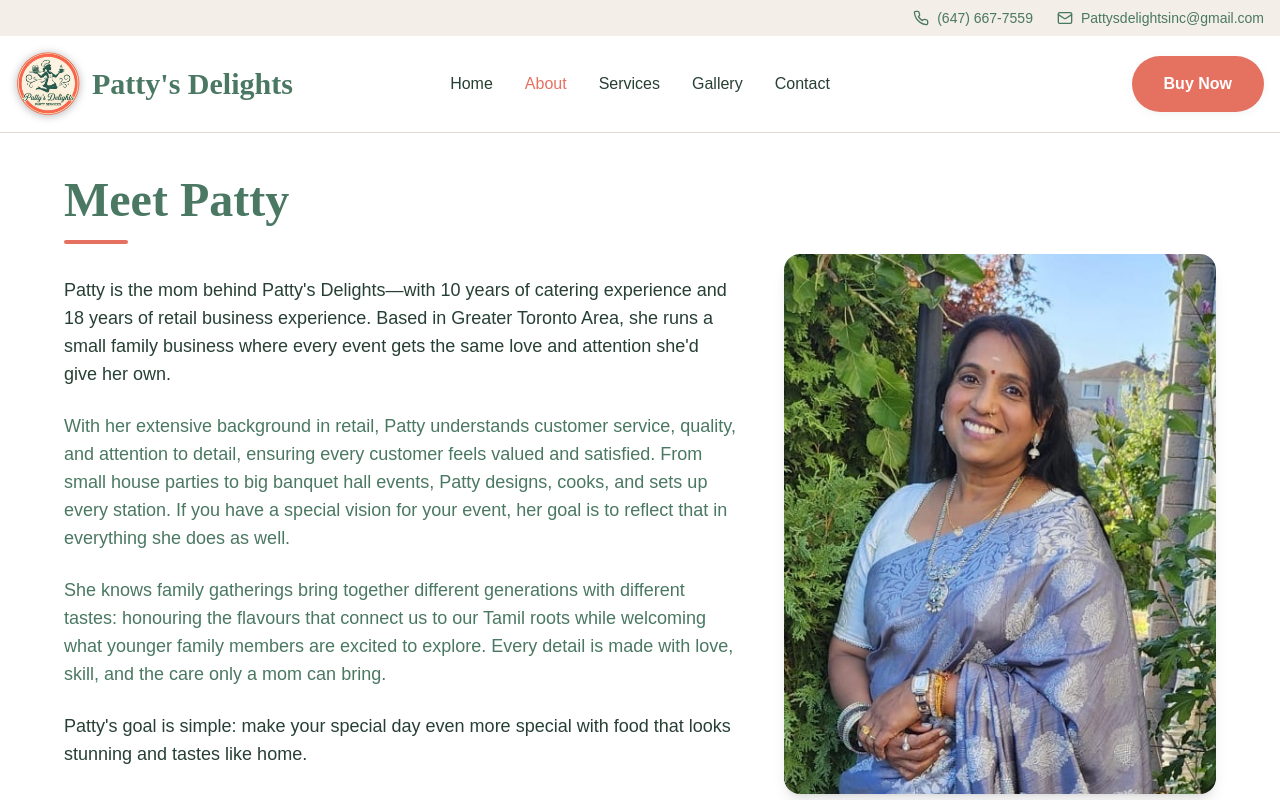
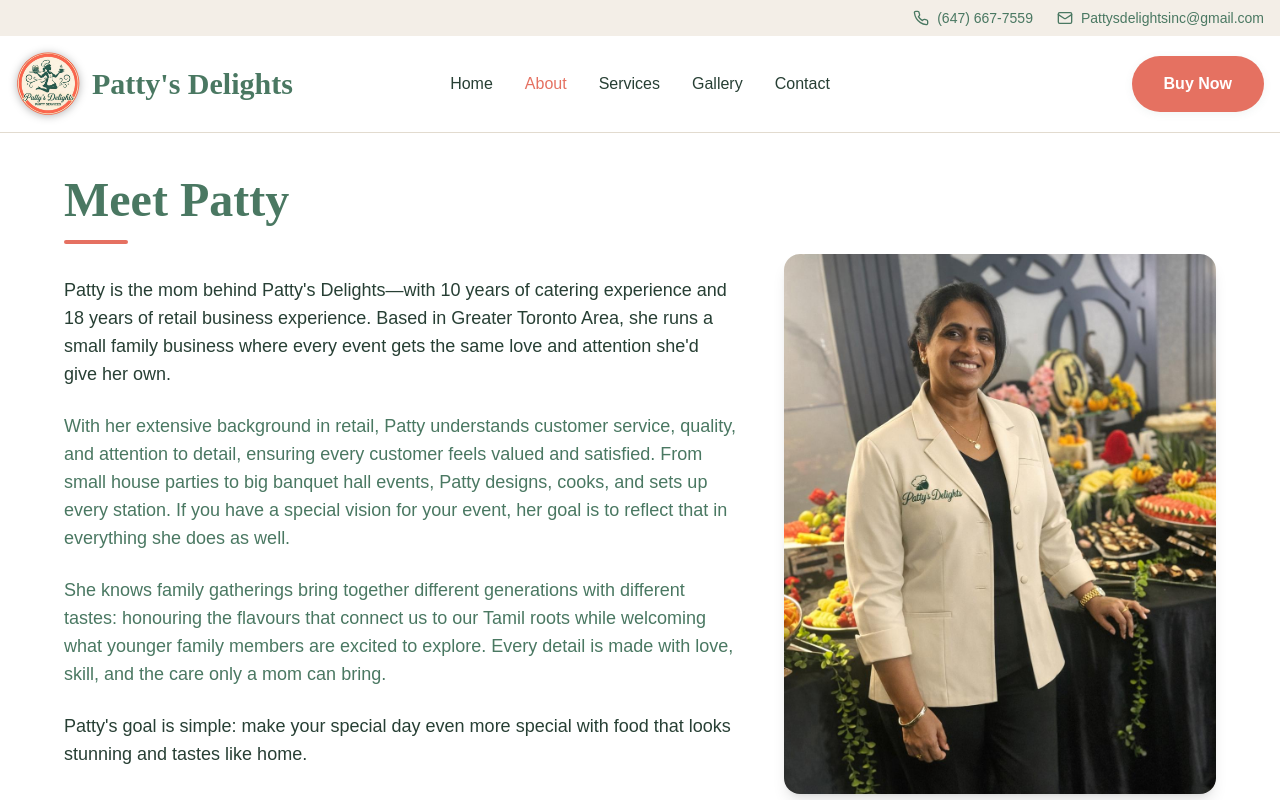
Before and after one commit to zenaradesignsorg/pattysdelights, a React (Vite) app: page /about in a window 1280 px wide. Shown: the top 800 px of the page. Built offline with nearby package versions, Linux system fonts and the light colour scheme; no server answers; the HTML template or start-up script is replaced by a standard one.

Commit message:
Update About component with new image and styling adjustments
- Replace the profile image of Patty with an updated version for improved visual appeal.
- Adjust the image styling to center the object position, enhancing the overall presentation.

```diff
--- a/src/pages/About.tsx
+++ b/src/pages/About.tsx
@@ -1,7 +1,7 @@
 import { Button } from "@/components/ui/button";
 import { Link } from "react-router-dom";
 import { ChefHat, Palette, MapPin, Heart, Users, Star, Coffee, ShoppingBag, Sparkles } from "lucide-react";
-import pattyImage from "@/assets/patty-profile.jpg";
+import pattyImage from "@/assets/patty-profile-2.jpg";
 import fruitCarvingImage from "@/assets/fruits-01.jpg";
 import eventImage from "@/assets/events-02.jpg";
 
@@ -50,6 +50,7 @@ const About = () => {
                     alt="Patty - Owner of Patty's Delights"
                     loading="lazy"
                     className="w-full h-full object-cover"
+                    style={{ objectPosition: 'center 20%' }}
                   />
                 </div>
               </div>
```
Also changed, not shown: src/assets/patty-profile-2.jpg (added).
